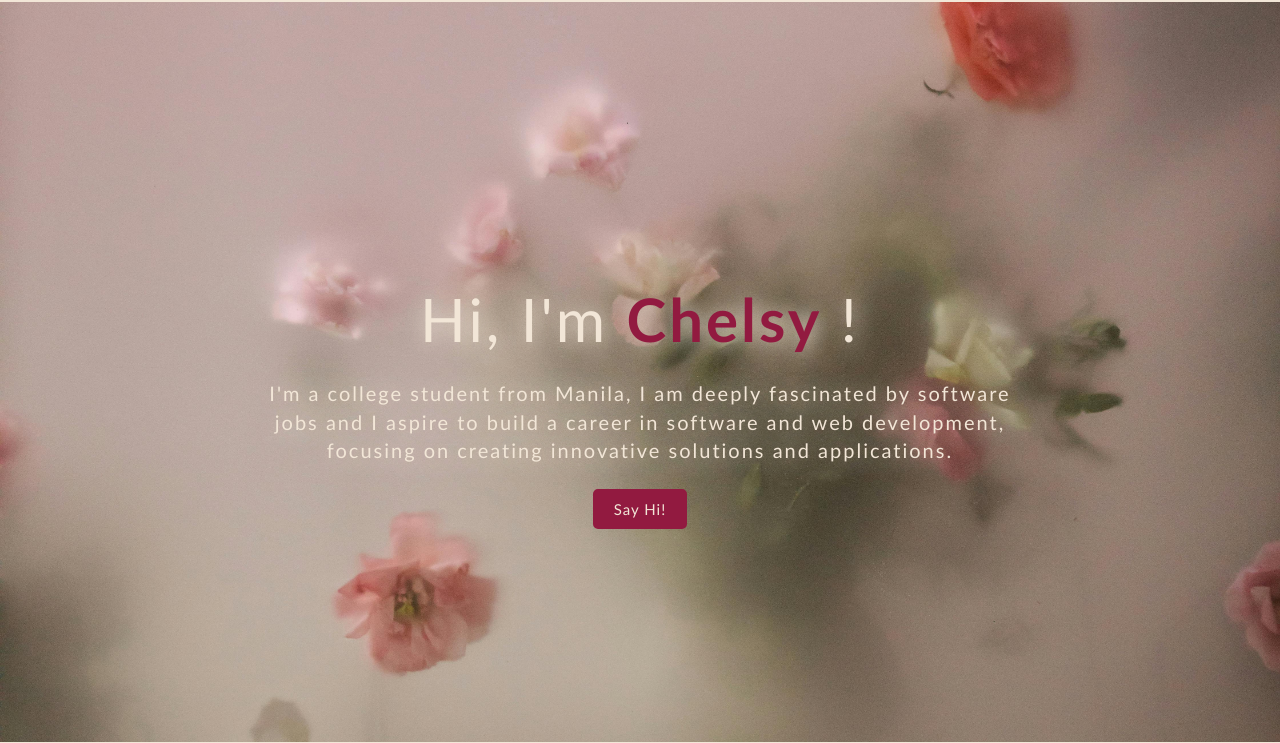
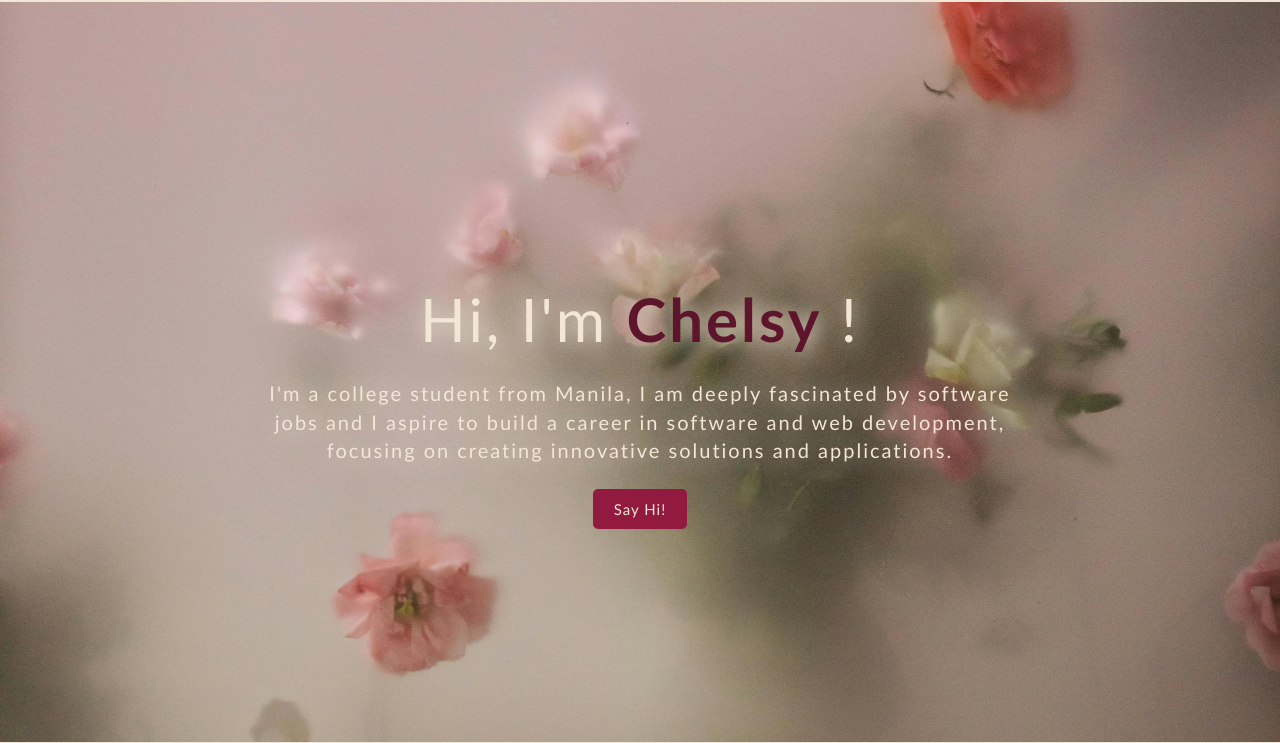
Before and after one commit to chelsykai/chelsykai.github.io, a plain HTML site: page index.html in a window 1280 px wide. Shown: the part 58-801 px from the top of the page. Drawn offline with Linux system fonts and the light colour scheme.

Commit message:
change span

```diff
--- a/index.html
+++ b/index.html
@@ -37,7 +37,7 @@
                 </div>
 
                 <div class="content">
-                    <p id="l1">Hi, I'm <span style="color: #921A40; font-weight: bolder;">Chelsy</span> !</p>
+                    <p id="l1">Hi, I'm <span style="color: #5d152c; font-weight: bolder;">Chelsy</span> !</p>
                     <p id="l2">
                         I'm a college student from Manila, I am deeply fascinated by software <br>
                         jobs and I aspire to build a career in software and web development, <br>
```
